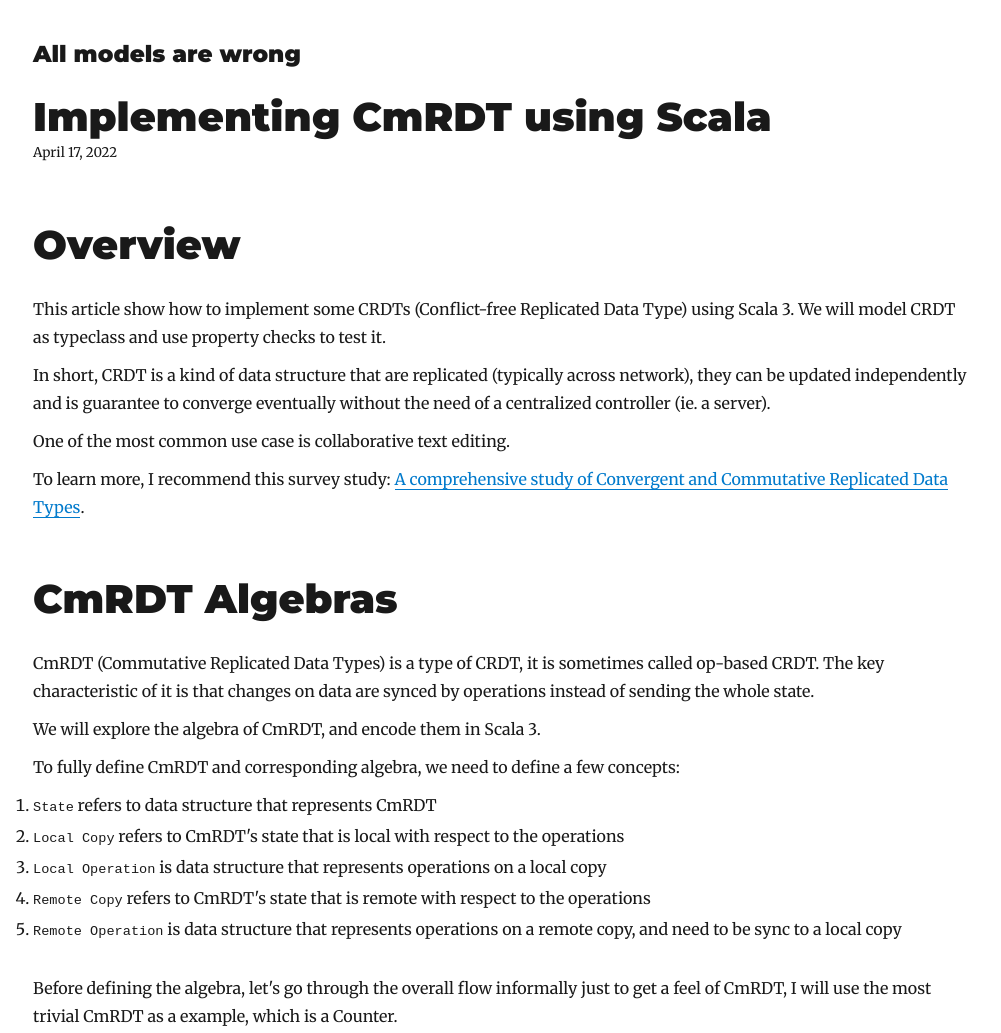
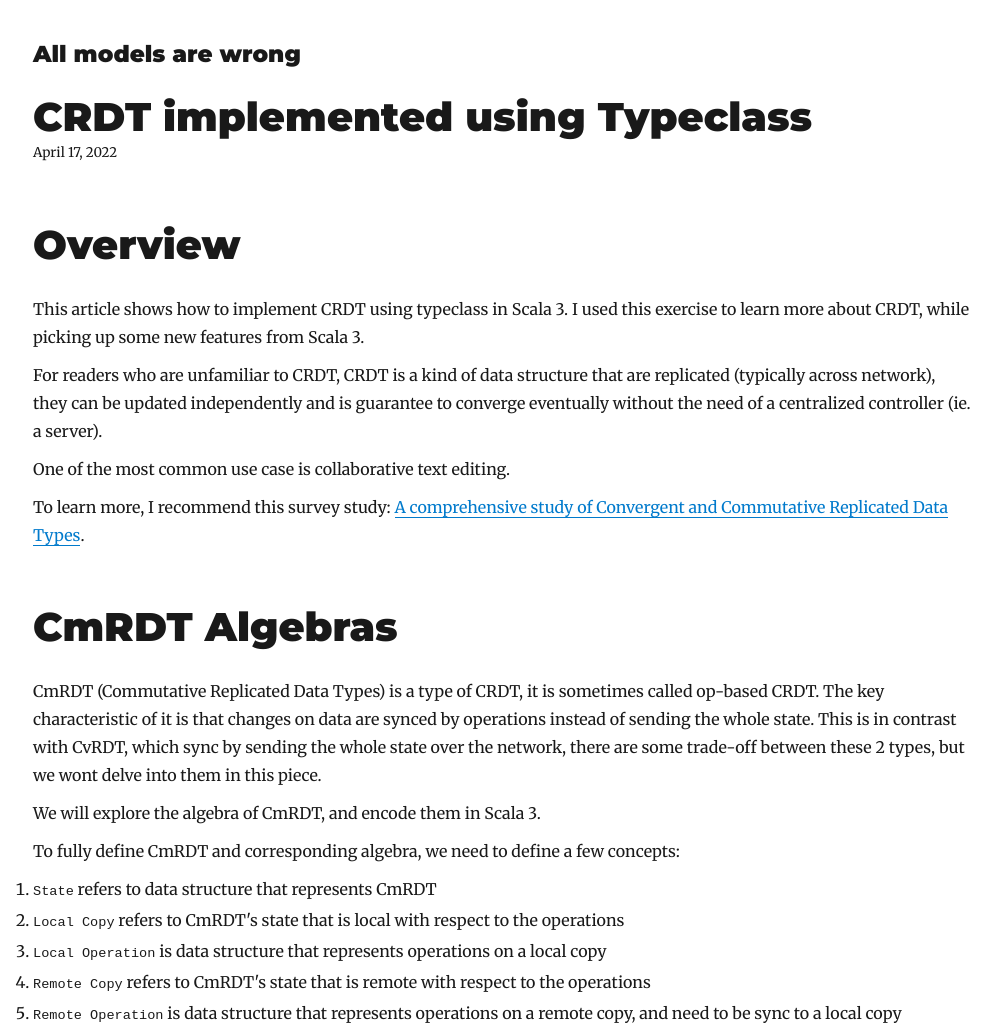
Before and after one commit to qingwei91/qingwei91.github.io, a Gatsby site: page /crdt in a window 1280 px wide. Shown: the top 1033 px of the page, without its empty margins (138-1139 px from the left). Built offline with nearby package versions, Linux system fonts and the light colour scheme; Gatsby itself is replaced by a stand-in of ours; some packages are replaced by stand-ins of ours.

Commit message:
Update wording

```diff
--- a/src/pages/crdt/index.md
+++ b/src/pages/crdt/index.md
@@ -1,13 +1,13 @@
 ---
-title: Implementing CmRDT using Scala
+title: CRDT implemented using Typeclass
 date: "2022-04-17"
 ---
 
 # Overview
 
-This article show how to implement some CRDTs (Conflict-free Replicated Data Type) using Scala 3. We will model CRDT as typeclass and use property checks to test it.
+This article shows how to implement CRDT using typeclass in Scala 3. I used this exercise to learn more about CRDT, while picking up some new features from Scala 3.
 
-In short, CRDT is a kind of data structure that are replicated (typically across network), they can be updated independently and is guarantee to converge eventually without the need of a centralized controller (ie. a server).
+For readers who are unfamiliar to CRDT, CRDT is a kind of data structure that are replicated (typically across network), they can be updated independently and is guarantee to converge eventually without the need of a centralized controller (ie. a server).
 
 One of the most common use case is collaborative text editing.
 
@@ -15,7 +15,7 @@
 
 # CmRDT Algebras
 
-CmRDT (Commutative Replicated Data Types) is a type of CRDT, it is sometimes called op-based CRDT. The key characteristic of it is that changes on data are synced by operations instead of sending the whole state.
+CmRDT (Commutative Replicated Data Types) is a type of CRDT, it is sometimes called op-based CRDT. The key characteristic of it is that changes on data are synced by operations instead of sending the whole state. This is in contrast with CvRDT, which sync by sending the whole state over the network, there are some trade-off between these 2 types, but we wont delve into them in this piece.
 
 We will explore the algebra of CmRDT, and encode them in Scala 3.
 
@@ -259,4 +259,6 @@
 
 # Conclusion
 
-Personally, I think my main take-away of doing this exercise is the importance of distill a computing problem into its absolute essence and encode into using a powerful expressive type system. It helps us to reason about the problem and solution, for instance, we know that for a type to be a CmRDT, it needs to provide 3 methods and fulfill the commutative property of 2 of those methods. And we can compose these algebra to implement other opertaions while maintaining certain guarantee, the way we test it being a good example.
+I hope this exercise shows the usefulness of distilling a problem into its absolute essence and encode into using a powerful expressive type system.
+
+It helps us to reason about problem and solution without much noise, for instance, we know that for a type to be a CmRDT, it needs to provide 3 methods and fulfill the commutative property of 2 of those methods. We can then compose these algebra to that provides interesting properties, an example here is our ability to leverage the typeclass to implement property check.
```
